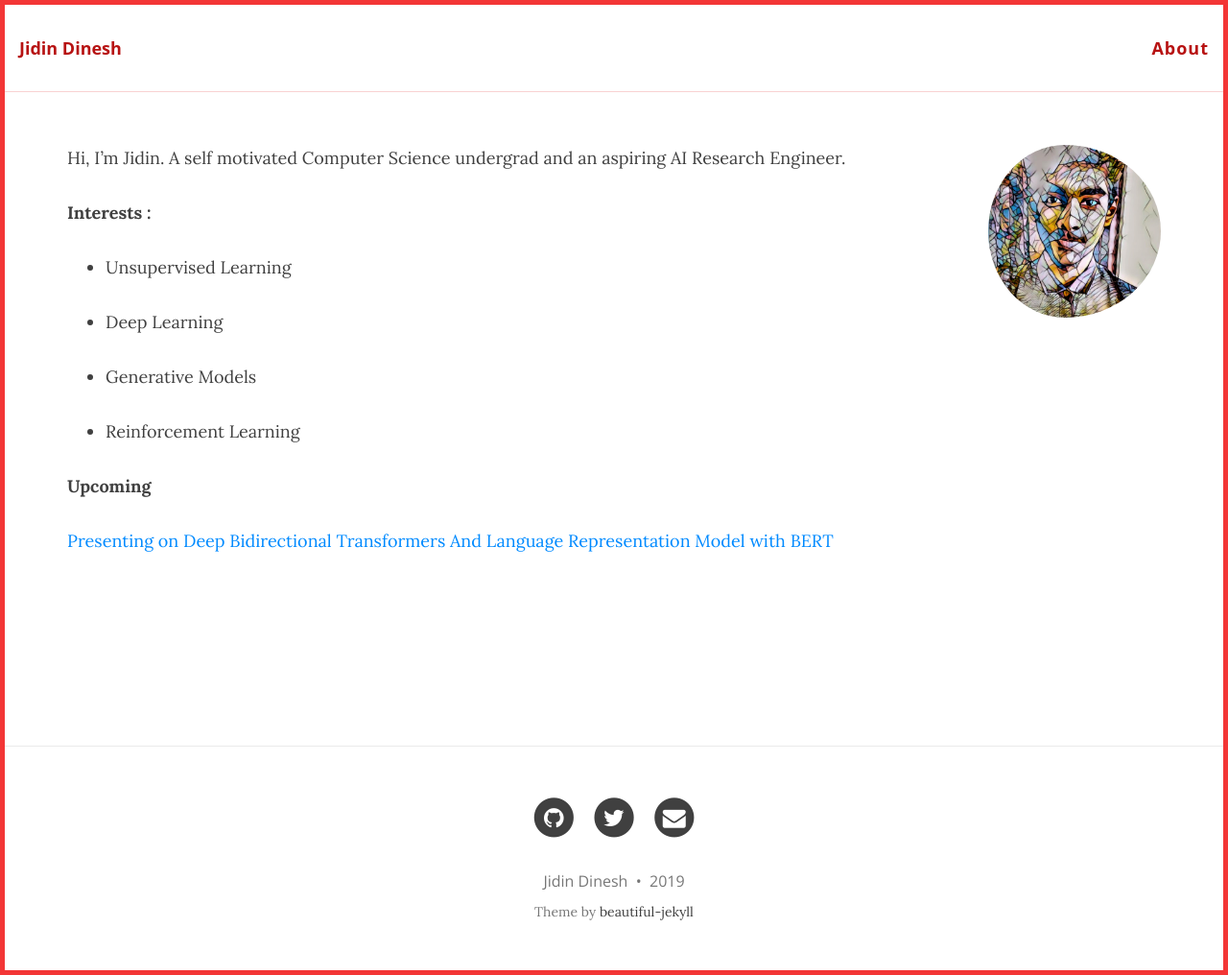
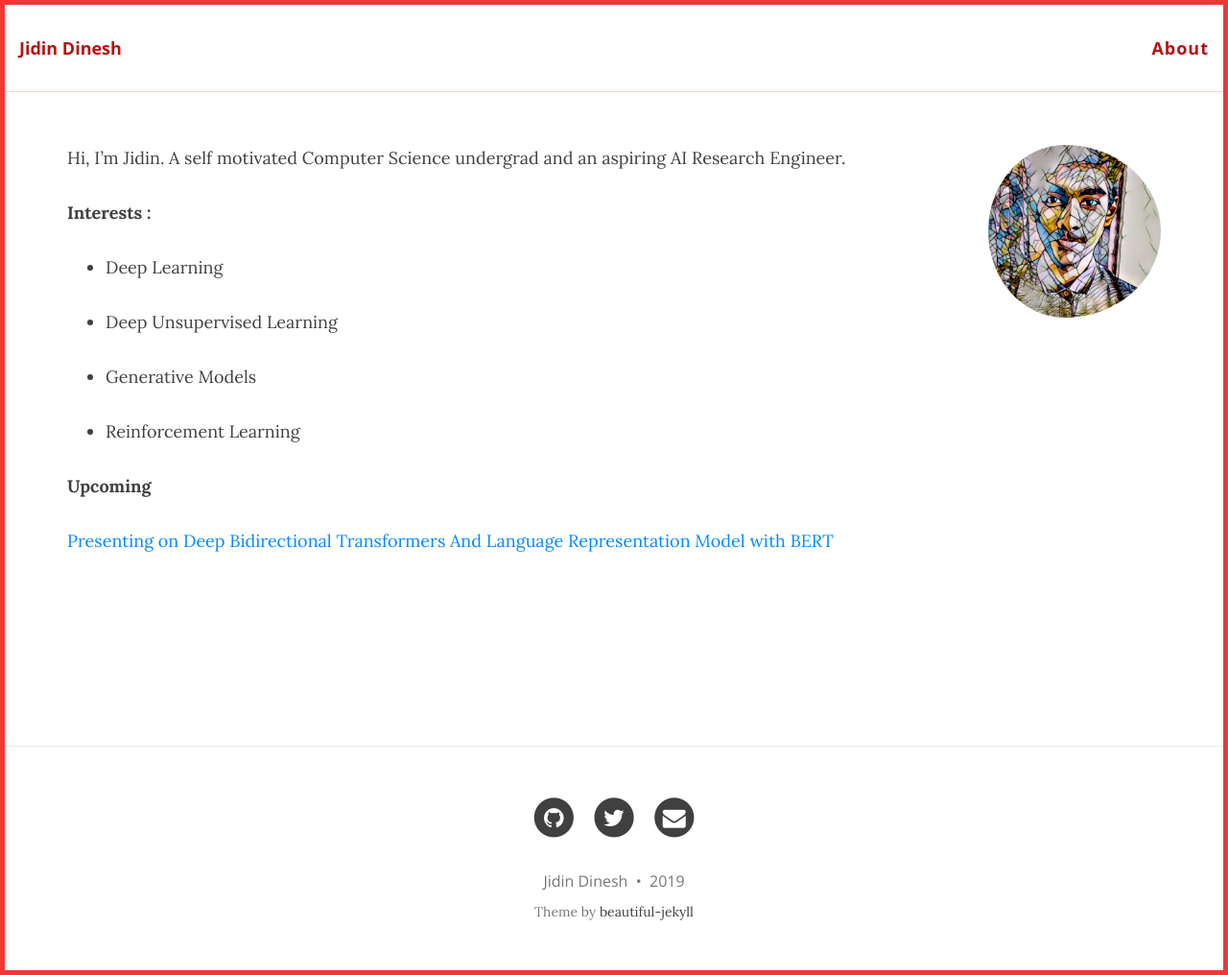
Before and after one commit to jidindinesh/jidindinesh.github.io, a Jekyll site: the page built from About.md, in a window 1280 px wide. Shown: the whole page at 96% size. Built offline with Jekyll 4.4.1, drawn with Linux system fonts in a browser that asks for light colours; nearby versions of some CDN libraries; our own code applies the rules of GitHub Pages for plain Markdown files.

Commit message:
Update About.md

```diff
--- a/About.md
+++ b/About.md
@@ -7,9 +7,9 @@ A self motivated Computer Science undergrad and an aspiring AI Research Engineer
 
 **Interests :**
 
-* Unsupervised Learning
+* Deep Learning
 
-* Deep Learning
+* Deep Unsupervised Learning
 
 * Generative Models
 
```
